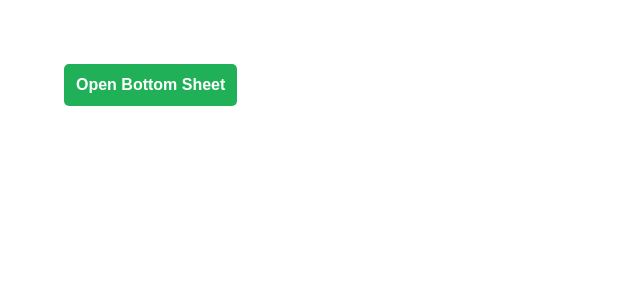
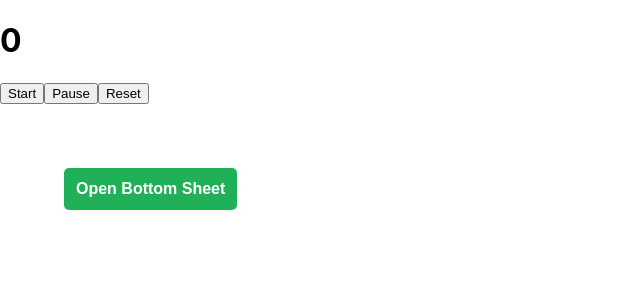
Before and after one commit to nitinkadam70/CustomerGlu-assessment, a React (Create React App) app in the folder myapp/: page / in a window 1280 px wide. Shown: the top 300 px of the page, without its empty margins (0-640 px from the left). Built offline with nearby package versions, Linux system fonts and the light colour scheme; the HTML template or start-up script is replaced by a standard one.

Commit message:
count-down is in progress

```diff
--- a/myapp/src/App.js
+++ b/myapp/src/App.js
@@ -1,12 +1,12 @@
 import React from 'react';
-import BottomSheet from './Components/BottomSheet';
-import BtsContent from './Components/BtsContent';
-import Timer from './Components/Timer';
+import CountDown from './Components/Count-Down/CountDown';
+import BottomSheet from './Components/Bottom-Sheet/BottomSheet';
+import BtsContent from './Components/Bottom-Sheet/BtsContent';
 
 const App = () => {
   return (
     <>
-      {/* <Timer /> */}
+      <CountDown />
       <BottomSheet Content={BtsContent} />
     </>
   );
--- a/myapp/src/Components/BottomSheet.jsx
+++ b/myapp/src/Components/Bottom-Sheet/BottomSheet.jsx
@@ -1,7 +1,7 @@
 import React from 'react';
 import { useEffect } from 'react';
 import { useState } from 'react';
-import styles from '../Styles/bottomsheet.module.css';
+import styles from '../../Styles/bottomsheet.module.css';
 const BottomSheet = ({ Content }) => {
   const [show, setShow] = useState(false);
   const [showSheet, setShowSheet] = useState(false);
@@ -11,11 +11,16 @@ const BottomSheet = ({ Content }) => {
       show && setTimeout(setShowSheet(true), 1);
     }
   }, [show]);
-  console.log(show);
+
   return (
     <>
       {/* Show Button */}
-      <button onClick={() => setShow(true)}>Open Bottom Sheet</button>
+      <button
+        className={styles.showBtn}
+        onClick={() => setShow(true)}
+      >
+        Open Bottom Sheet
+      </button>
 
       {/* Bottom Sheet */}
       <div
--- a/myapp/src/Components/BtsContent.jsx
+++ b/myapp/src/Components/Bottom-Sheet/BtsContent.jsx
@@ -1,5 +1,5 @@
 import React from 'react';
-import styles from '../Styles/btsContent.module.css';
+import styles from '../../Styles/btsContent.module.css';
 const data = [
   { hedd: 'Google Keep', para: 'Add to a note', id: 1 },
   { hedd: 'Google Docs', para: 'Embed in a document', id: 2 },
--- /dev/null
+++ b/myapp/src/Components/Count-Down/CountDown.jsx
@@ -0,0 +1,19 @@
+import React from 'react';
+import { useState } from 'react';
+import Stopwatch from '../../CustomHook/Stopwatch';
+import styles from '../../Styles/timer.module.css';
+
+const CountDown = () => {
+  const [timerLimit, setTimerLimit] = useState(0);
+  const { seconds, start, pause, reset } = Stopwatch(timerLimit);
+  return (
+    <div className={styles.countDown}>
+      <h1> {seconds}</h1>
+      <button onClick={start}>Start</button>
+      <button onClick={pause}>Pause</button>
+      <button onClick={reset}>Reset</button>
+    </div>
+  );
+};
+
+export default CountDown;
--- a/myapp/src/Components/Timer.jsx
+++ /dev/null
@@ -1,7 +0,0 @@
-import React from 'react';
-
-const Timer = () => {
-  return <div>Timer</div>;
-};
-
-export default Timer;
--- /dev/null
+++ b/myapp/src/CustomHook/Stopwatch.jsx
@@ -0,0 +1,40 @@
+import React, { useEffect, useRef, useState } from 'react';
+
+const Stopwatch = () => {
+  const timerId = useRef();
+  const [seconds, setSeconds] = useState(0);
+  const [minutes, setMinutes] = useState(0);
+  const [hour, setHour] = useState(0);
+
+  const start = () => {
+    if (!timerId.current) {
+      timerId.current = setInterval(() => {
+        setSeconds((seconds) => seconds + 1);
+      }, 1000);
+    }
+  };
+  const pause = () => {
+    clearInterval(timerId.current);
+    timerId.current = null;
+  };
+  const reset = () => {
+    clearInterval(timerId.current);
+    timerId.current = null;
+    setSeconds(0);
+  };
+
+  //Clean Up Function
+  //becouse whenever our component is unmounted then it reset this two value
+  //1 - timerId.current = null;
+  //2 - setSeconds(0);
+
+  useEffect(() => {
+    return () => {
+      clearInterval(timerId.current);
+    };
+  }, []);
+
+  return { seconds, minutes, hour, start, pause, reset };
+};
+
+export default Stopwatch;
--- a/myapp/src/Styles/bottomsheet.module.css
+++ b/myapp/src/Styles/bottomsheet.module.css
@@ -19,11 +19,12 @@
   transform: translateY(100%); /*by default bottomSheet is hidden */
   transition: transform 0.4s ease-in-out; /*animation for open*/
   padding: 10px;
+  border-radius: 5px 5px 0px 0px;
 }
 
 /*for visible bottomsheet we need to do onclick "transform:translateY(0)" */
 
-button {
+.showBtn {
   margin: 5%;
   font-weight: bold;
   font-size: medium;
@@ -33,6 +34,6 @@ button {
   color: white;
   border: none;
 }
-button:hover {
+.showBtn:hover {
   background-color: rgb(26, 155, 26);
 }
```
